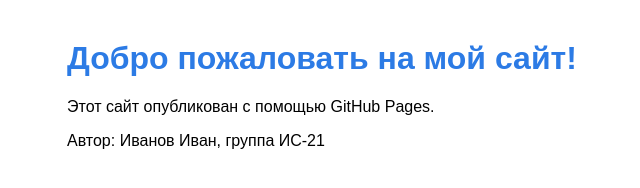
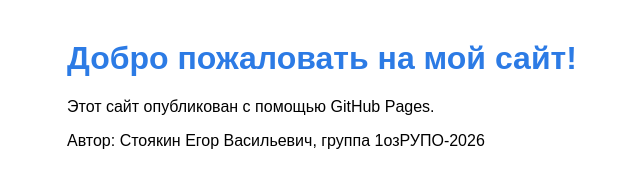
Before and after one commit to 100EgorV/my-project-site, a plain HTML site: page index.html in a window 1280 px wide. Shown: the whole page, without its empty margins (173-813 px from the left). Drawn offline with Linux system fonts and the light colour scheme.

Commit message:
Update index.html
Проведена редактура index.html

```diff
--- a/index.html
+++ b/index.html
@@ -11,6 +11,6 @@
 <body>
   <h1>Добро пожаловать на мой сайт!</h1>
   <p>Этот сайт опубликован с помощью GitHub Pages.</p>
-  <p>Автор: Иванов Иван, группа ИС-21</p>
+  <p>Автор: Стоякин Егор Васильевич, группа 1озРУПО-2026</p>
 </body>
 </html>
```
